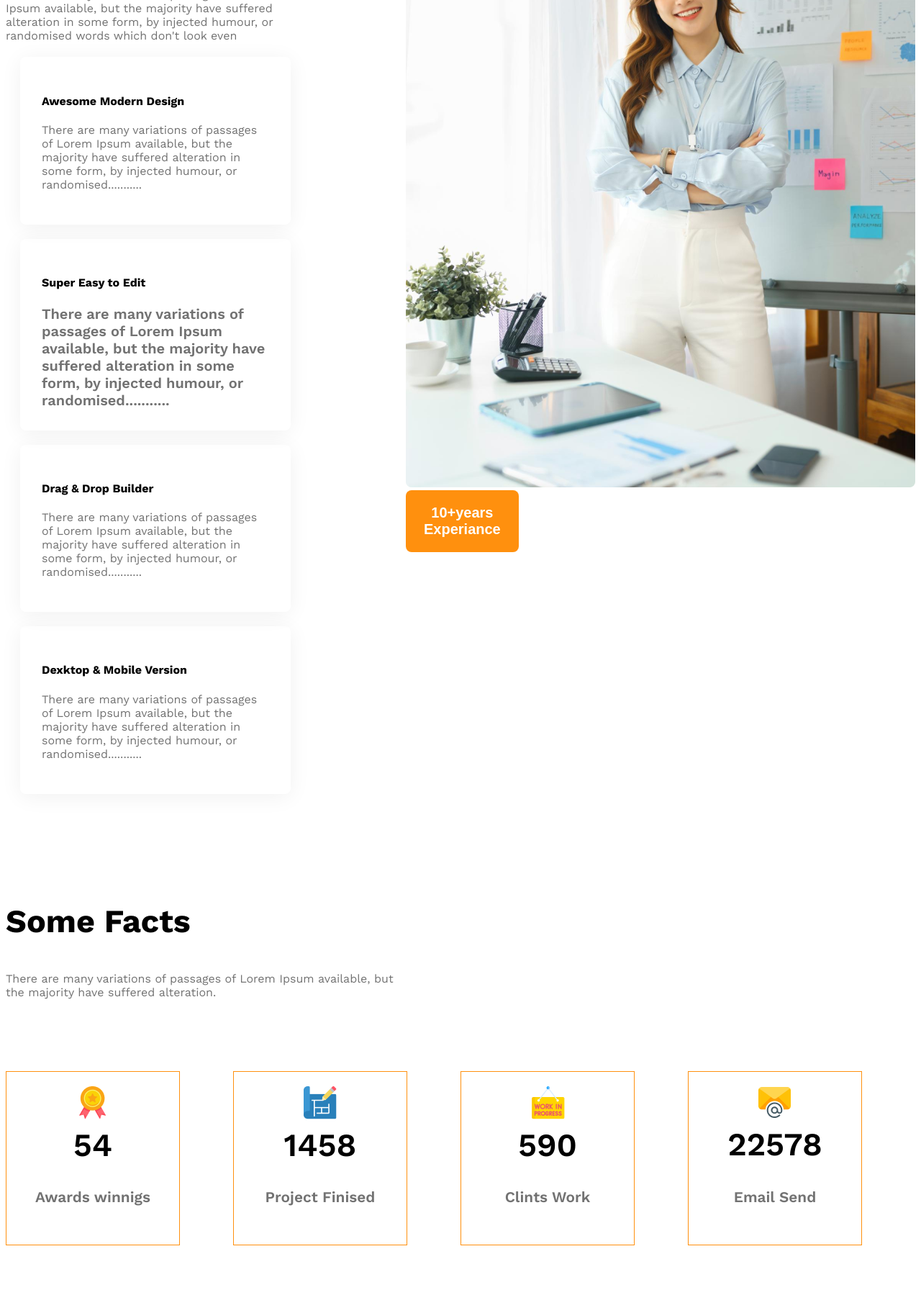
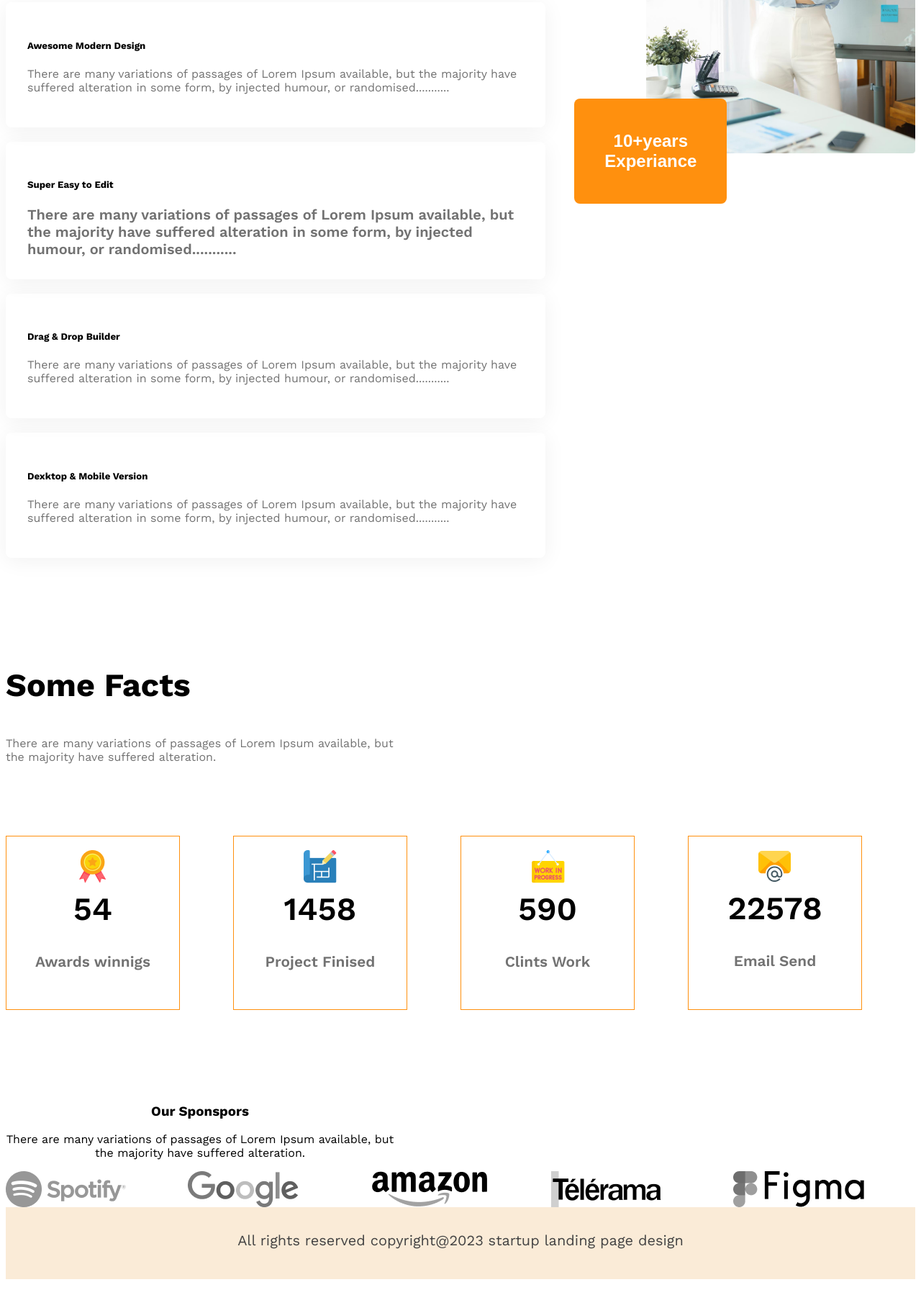
Before and after one commit to azim622/g3-architecture-web, a plain HTML site: page index.html in a window 1280 px wide. Shown: the part 2441-4240 px from the top of the page at 72% size. Drawn offline with nearby package versions, Linux system fonts and the light colour scheme.

Commit message:
complete responsive website

```diff
--- a/index.html
+++ b/index.html
@@ -51,32 +51,32 @@
                     There are many variations of passages of Lorem Ipsum available, but the majority have suffered alteration in some form, by injected humour, or randomised words which don't look even
                 </p>
                 <div class="feature-card">
-                    <h4 class="feature-card-title">Awesome Modern Design</h4>
+                    <h5 class="feature-card-title">Awesome Modern Design</h4>
                     <p class="dark-03">
                         There are many variations of passages of Lorem Ipsum available, but the majority have suffered alteration in some form, by injected humour, or randomised...........
                     </p>
                 </div>
                 <div class="feature-card">
-                    <h4 class="feature-card-title">Super Easy to Edit</h4>
+                    <h5 class="feature-card-title">Super Easy to Edit</h4>
                     <p class="feature-title dark-03">
                         There are many variations of passages of Lorem Ipsum available, but the majority have suffered alteration in some form, by injected humour, or randomised...........
                     </p>
                 </div>
                 <div class="feature-card">
-                    <h4 class="feature-card-title">Drag & Drop Builder</h4>
+                    <h5 class="feature-card-title">Drag & Drop Builder</h4>
                     <p class="dark-03">
                         There are many variations of passages of Lorem Ipsum available, but the majority have suffered alteration in some form, by injected humour, or randomised...........
                     </p>
                 </div>
                 <div class="feature-card">
-                    <h4 class="feature-card-title">Dexktop & Mobile Version</h4>
+                    <h5 class="feature-card-title">Dexktop & Mobile Version</h4>
                     <p class="dark-03">
                         There are many variations of passages of Lorem Ipsum available, but the majority have suffered alteration in some form, by injected humour, or randomised...........
                     </p>
                 </div>
 
             </div>
-            <div>
+            <div class="featured-architect">
                 <img src="./images/architect.png" alt="">
                 <button id="experiance-badge" class="btn-primary">
                     <span id="experiance-year">10+years</span> <br>
@@ -135,7 +135,8 @@
         </section>
 
     </main>
-    <footer>
+    <footer class="display-flex">
+        <h5 class="foot-bar dark-02">All rights reserved copyright@2023 startup landing page design</h5>
 
     </footer>
 
--- a/style.css
+++ b/style.css
@@ -114,7 +114,7 @@
 .feature-card{
   padding: 30px;
   box-shadow: 0 4px 30px rgba(0, 0, 0, 0.06);
-  margin: 20px;
+  margin-bottom: 20px;
   border-radius: 8px;
 }
 .feature-card .feature-title{
@@ -122,7 +122,21 @@
   font-size: 1.25rem;
   margin-top: 0px;
   margin-bottom: 0px;
+}
+.featured-architect img{
+  width: 100%;
 
+}
+#experiance-badge{
+  padding: 45px 42px;
+  font-size: 1.5rem;
+  font-family: 500;
+  margin-left: -100px;
+  margin-top: -100px;
+}
+.experiance-year{
+  font-size: 4rem;
+  font-weight: 700;
 }
 /* fact related styles */
 .fact-container{
@@ -169,10 +183,25 @@
   filter: grayscale(100%);
 }
 
+/* footer section */
+footer{
+  background-color: antiquewhite;
+  max-width: 1440px;
+  height: 100px;
+  justify-content: center;
+  text-align: center;
+  margin: 0 auto;
+}
+.foot-bar{
+  font-size: 1.25rem;
+  font-weight: 400;
+  text-align: center;
+}
+
 
   /* responsive media quary */
   @media screen and (max-width: 576px) {
-    .nav-bar, .nav-links{
+    .nav-bar, .nav-links, .features{
       flex-direction: column;
     }
     .teams{
@@ -182,6 +211,10 @@
       grid-template-columns: repeat(1, 1fr);
     }
     .our-features{
+      margin-left: 20px;
+    }
+    #experiance-badge{
+      margin-top: 20px;
       margin-left: 20px;
     }
     .fact-container{
@@ -197,7 +230,7 @@
 
   /* medum size device */
   @media screen and (min-width:576px) and (max-width:992px) {
-    .teams{
+    .teams, .features{
       flex-direction: column;
     }
     .our-features{
@@ -208,4 +241,8 @@
       gap: 50px;
       justify-items: center;
     }
+    #experiance-badge{
+      margin-top: 20px;
+      margin-left: 20px;
+    }
   }
```
